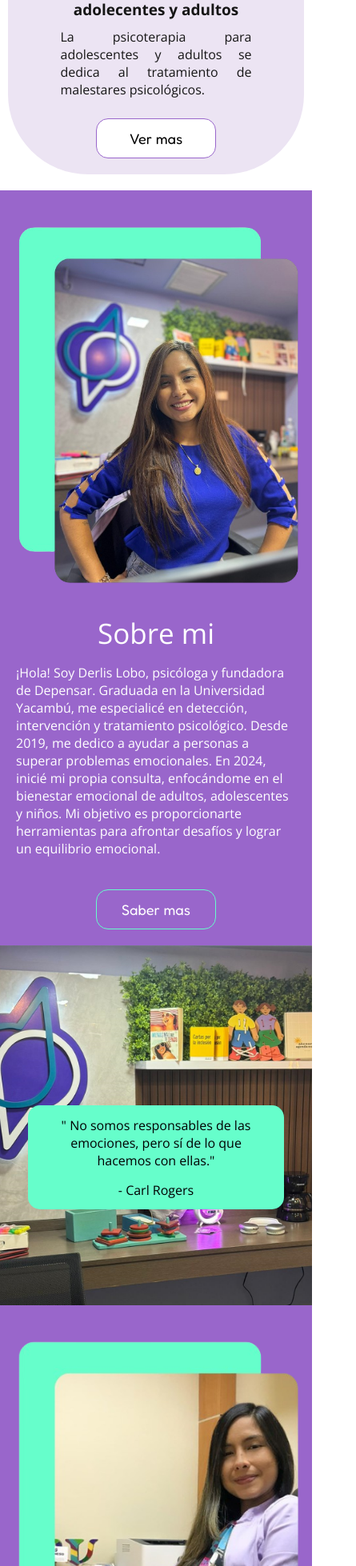
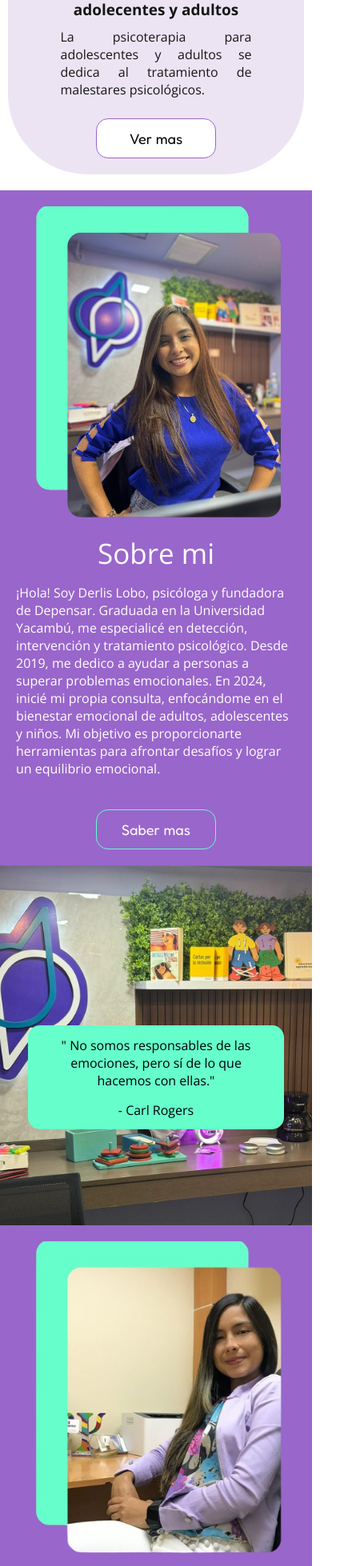
Before and after one commit to Rvilov/depensar, a React (Vite) app: page /depensar/inicio in a window 390 px wide. Shown: the part 1865-3823 px from the top of the page at 80% size, 445 px wide, since content can reach past the window. Built offline with nearby package versions, Linux system fonts and the light colour scheme.

Commit message:
se cambio tamaño de las imagenes de inicio en dispositivos moviles

```diff
--- a/src/styles/inicio/razones.css
+++ b/src/styles/inicio/razones.css
@@ -87,10 +87,10 @@
     }
 
     .razones-foto {
-        height: 500px;
-        width: 500px;
+        height: 390px;
+        width: 390px;
         margin-bottom: 10px;
-        background-size: 80%;
+        background-size: 90%;
     }
 
     .razones-texto {
@@ -115,10 +115,10 @@
     }
 
     .razones-foto {
-        height: 500px;
-        width: 500px;
+        height: 390px;
+        width: 390px;
         margin-bottom: 10px;
-        background-size: 80%;
+        background-size: 90%;
     }
 
 
--- a/src/styles/inicio/sobreMi.css
+++ b/src/styles/inicio/sobreMi.css
@@ -69,10 +69,10 @@
     }
 
     .sobremi-foto {
-        height: 500px;
-        width: 500px;
+        height: 390px;
+        width: 390px;
         margin-bottom: 10px;
-        background-size: 80%;
+        background-size: 90%;
     }
 
 
@@ -102,10 +102,10 @@
     }
 
     .sobremi-foto {
-        height: 500px;
-        width: 500px;
-        margin-bottom: 10px;
-        background-size: 80%;
+        height: 390px;
+        width: 390px;
+        margin-bottom: 20px;
+        background-size: 90%;
 
     }
 
```
